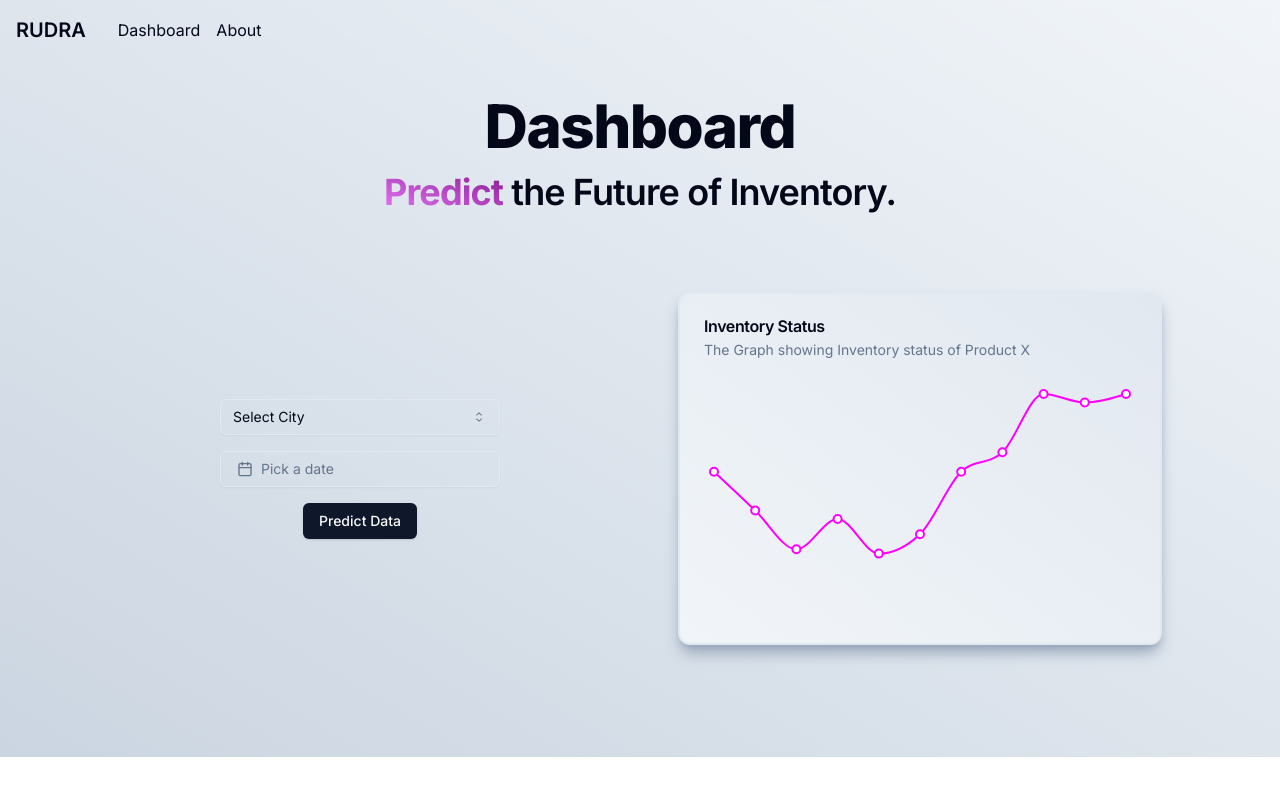
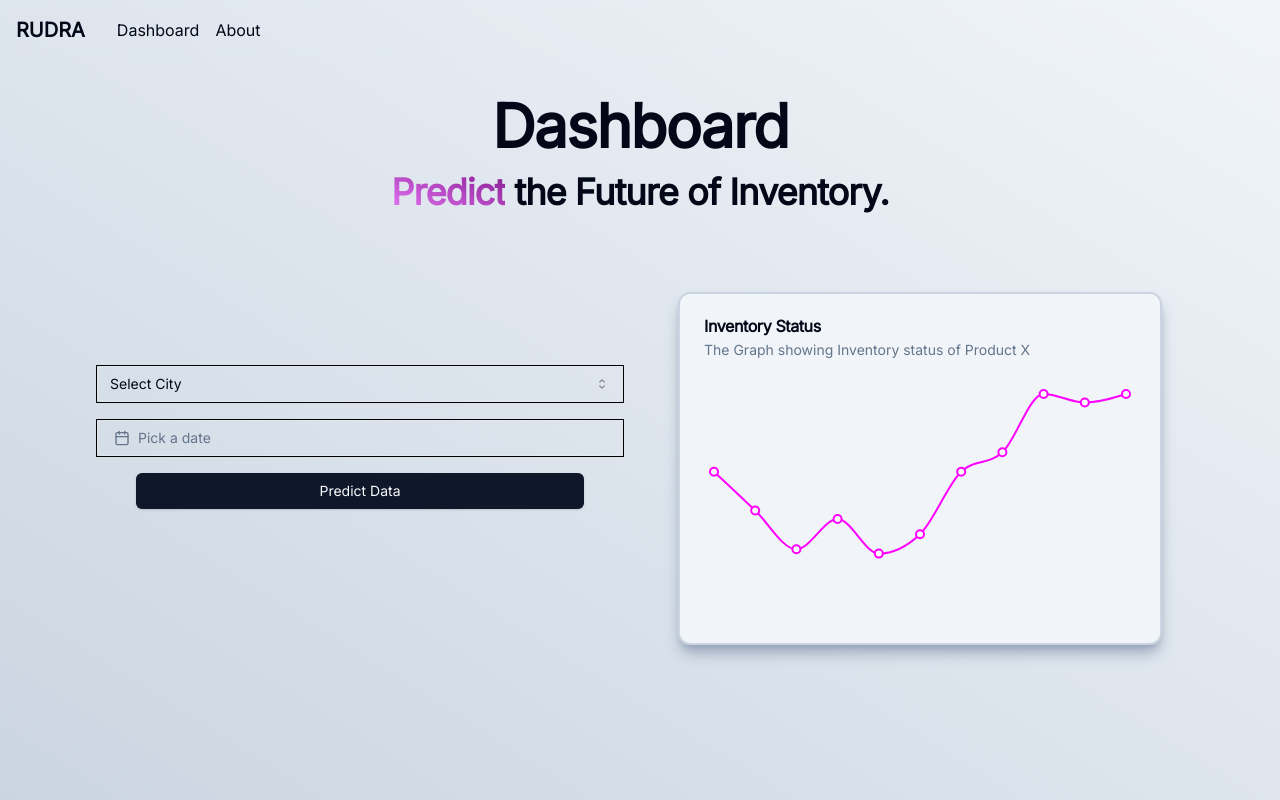
Before and after one commit to so-sc/rudra-nivhack, a Next.js app in the folder frontend/: page /dashboard in a window 1280 px wide. Built offline with nearby package versions, Linux system fonts and the light colour scheme.

Commit message:
Input variables is getting stored in state

```diff
--- a/frontend/src/app/globals.css
+++ b/frontend/src/app/globals.css
@@ -1,3 +1,5 @@
+@import url("https://fonts.googleapis.com/css2?family=Inter&display=swap");
+
 @tailwind base;
 @tailwind components;
 @tailwind utilities;
--- a/frontend/src/app/layout.tsx
+++ b/frontend/src/app/layout.tsx
@@ -1,11 +1,8 @@
 import { ThemeProvider } from "@/components/theme-provider"
 import type { Metadata } from "next"
-import { Inter } from "next/font/google"
 import { Navbar } from "@/components/navbar"
 import "./globals.css"
 import { siteConfig } from "@/config/siteConfig"
-
-const inter = Inter({ subsets: ["latin"] })
 
 export const metadata: Metadata = {
   title: siteConfig.name,
@@ -19,7 +16,7 @@ export default function RootLayout({
 }) {
   return (
     <html lang="en">
-      <body className={inter.className}>
+      <body className="font-inter">
         <ThemeProvider attribute="class" defaultTheme="light" enableSystem>
           <Navbar />
           {children}
--- a/frontend/src/components/chart.tsx
+++ b/frontend/src/components/chart.tsx
@@ -57,7 +57,7 @@ const data = [
 
 export function Chart() {
   return (
-    <Card className="bg-gradient-to-tr from-slate-100 to-slate-200 border-2 border-slate-200 shadow-lg shadow-slate-400 flex flex-col w-11/12">
+    <Card className="bg-gradient-to-tr from-slate-100 to-slate-100 border-2 border-slate-300 shadow-lg shadow-slate-400 flex flex-col w-11/12">
       <CardHeader>
         <CardTitle>Inventory Status</CardTitle>
         <CardDescription>
--- a/frontend/src/components/csv-display.tsx
+++ b/frontend/src/components/csv-display.tsx
@@ -67,7 +67,7 @@ export default function CSVDisplay({ setClick, click }: Props) {
         <h2 className="scroll-m-20 text-center mt-4 text-3xl font-semibold tracking-tight transition-colors first:mt-0">
           Inventory Generated
         </h2>
-        <Table>
+        <Table className="overflow-x-auto min-w-[40rem]">
           <TableCaption>Required Inventory.</TableCaption>
           <TableHeader>
             <TableRow>
--- a/frontend/src/components/dashboard.tsx
+++ b/frontend/src/components/dashboard.tsx
@@ -9,7 +9,7 @@ export default function Dashboard() {
   const [click, setClick] = useState(false)
 
   return (
-    <div className="bg-gradient-to-tr from-slate-300 to-slate-100 p-24 flex flex-col gap-16">
+    <div className="bg-gradient-to-tr min-h-screen from-slate-300 to-slate-100 py-24 px-4 md:p-24 flex flex-col gap-16">
       <div className="text-center">
         <h1 className="scroll-m-20 text-4xl font-extrabold tracking-tight lg:text-6xl">
           Dashboard
--- a/frontend/src/components/date-picker.tsx
+++ b/frontend/src/components/date-picker.tsx
@@ -15,14 +15,12 @@ import {
 import { Data } from "@/lib/types"
 
 interface DatePickerProps {
-  setData?: (date: Date | undefined) => void
+  setData: React.Dispatch<React.SetStateAction<Data | undefined>>
+  data: Data | undefined
 }
 
-export function DatePicker({ setData }: DatePickerProps) {
+export function DatePicker({ setData, data }: DatePickerProps) {
   const [date, setDate] = React.useState<Date>()
-  React.useEffect(() => {
-    // setData(date)
-  }, [date])
 
   return (
     <Popover>
@@ -30,7 +28,7 @@ export function DatePicker({ setData }: DatePickerProps) {
         <Button
           variant={"outline"}
           className={cn(
-            "w-[280px] justify-start text-left font-normal",
+            "min-w-[280px] justify-start text-left font-normal",
             !date && "text-muted-foreground"
           )}
         >
@@ -38,12 +36,15 @@ export function DatePicker({ setData }: DatePickerProps) {
           {date ? format(date, "PPP") : <span>Pick a date</span>}
         </Button>
       </PopoverTrigger>
-      <PopoverContent className="w-auto p-0">
+      <PopoverContent className="w-full p-0">
         <Calendar
           mode="single"
           selected={date}
           onSelect={setDate}
           initialFocus
+          onDayClick={(e) =>
+            setData({ ...data, date: e.toISOString().split("T")[0] })
+          }
         />
       </PopoverContent>
     </Popover>
--- a/frontend/src/components/landing.tsx
+++ b/frontend/src/components/landing.tsx
@@ -4,7 +4,7 @@ import Link from "next/link"
 
 export default function Landing() {
   return (
-    <section className="landing container p-24 min-h-screen flex drop-shadow-lg text-white items-center">
+    <section className="landing container py-24 px-4 md:p-24 min-h-screen flex drop-shadow-lg text-white items-center">
       {/* <img src="/graph_bg.jpg" alt="Graph Growing in Background" /> */}
       <div className="flex flex-col gap-2 text-left items-start">
         <h1 className="scroll-m-20 text-4xl font-extrabold tracking-tight lg:text-5xl">
--- a/frontend/src/components/predict-form.tsx
+++ b/frontend/src/components/predict-form.tsx
@@ -22,20 +22,22 @@ export default function PredictForm({ setClick, click }: Props) {
 
   function handleFormSubmit(e: FormEvent<HTMLFormElement>) {
     e.preventDefault()
-    const formData = new FormData(e.currentTarget)
-    console.log(formData)
+    console.log(data)
   }
   return (
-    <div className="w-full">
-      <form onSubmit={handleFormSubmit}>
+    <div className="w-full flex mb-16">
+      <form onSubmit={handleFormSubmit} className="w-full">
         <div
-          className={`transition-all flex ${
-            click ? "flex-row" : "flex-col"
+          className={`transition-all w-full flex ${
+            click ? "flex-col md:flex-row" : "flex-col"
           } items-center gap-4`}
         >
-          <div>
-            <Select name="city">
-              <SelectTrigger className="w-[280px] mx-auto">
+          <div className="w-full border-black border">
+            <Select
+              name="city"
+              onValueChange={(e) => setData({ ...data, city: e })}
+            >
+              <SelectTrigger className="min-w-[280px] mx-auto">
                 <SelectValue placeholder="Select City" />
               </SelectTrigger>
               <SelectContent>
@@ -47,10 +49,14 @@ export default function PredictForm({ setClick, click }: Props) {
               </SelectContent>
             </Select>
           </div>
-          <div>
-            <DatePicker />
+          <div className="w-full border-black border">
+            <DatePicker data={data} setData={setData} />
           </div>
-          <Button type="submit" onClick={() => setClick(true)}>
+          <Button
+            type="submit"
+            className="max-w-md w-full"
+            onClick={() => setClick(true)}
+          >
             Predict Data
           </Button>
         </div>
--- a/frontend/src/components/ui/button.tsx
+++ b/frontend/src/components/ui/button.tsx
@@ -14,7 +14,7 @@ const buttonVariants = cva(
         destructive:
           "bg-destructive text-destructive-foreground shadow-sm hover:bg-destructive/90",
         outline:
-          "border border-input bg-transparent shadow-sm hover:bg-accent hover:text-accent-foreground",
+          "w-full border border-input bg-transparent shadow-sm hover:bg-accent hover:text-accent-foreground",
         secondary:
           "bg-secondary text-secondary-foreground shadow-sm hover:bg-secondary/80",
         ghost: "hover:bg-accent hover:text-accent-foreground",
--- a/frontend/src/lib/types.ts
+++ b/frontend/src/lib/types.ts
@@ -1,4 +1,4 @@
 export interface Data {
-  city: string
-  date: Date
+  city?: string
+  date?: string
 }
--- a/frontend/tailwind.config.js
+++ b/frontend/tailwind.config.js
@@ -2,11 +2,11 @@
 module.exports = {
   darkMode: ["class"],
   content: [
-    './pages/**/*.{ts,tsx}',
-    './components/**/*.{ts,tsx}',
-    './app/**/*.{ts,tsx}',
-    './src/**/*.{ts,tsx}',
-	],
+    "./pages/**/*.{ts,tsx}",
+    "./components/**/*.{ts,tsx}",
+    "./app/**/*.{ts,tsx}",
+    "./src/**/*.{ts,tsx}",
+  ],
   theme: {
     container: {
       center: true,
@@ -70,6 +70,9 @@ module.exports = {
         "accordion-down": "accordion-down 0.2s ease-out",
         "accordion-up": "accordion-up 0.2s ease-out",
       },
+      fontFamily: {
+        inter: ["Inter", "sans-serif"],
+      },
     },
   },
   plugins: [require("tailwindcss-animate")],
```
